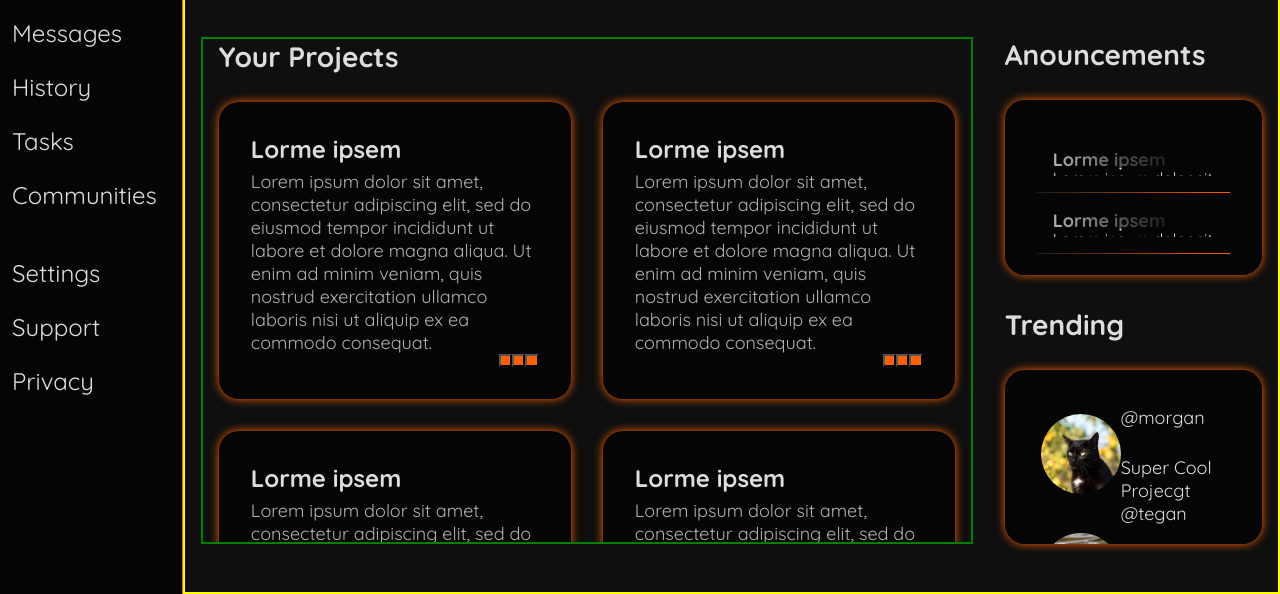
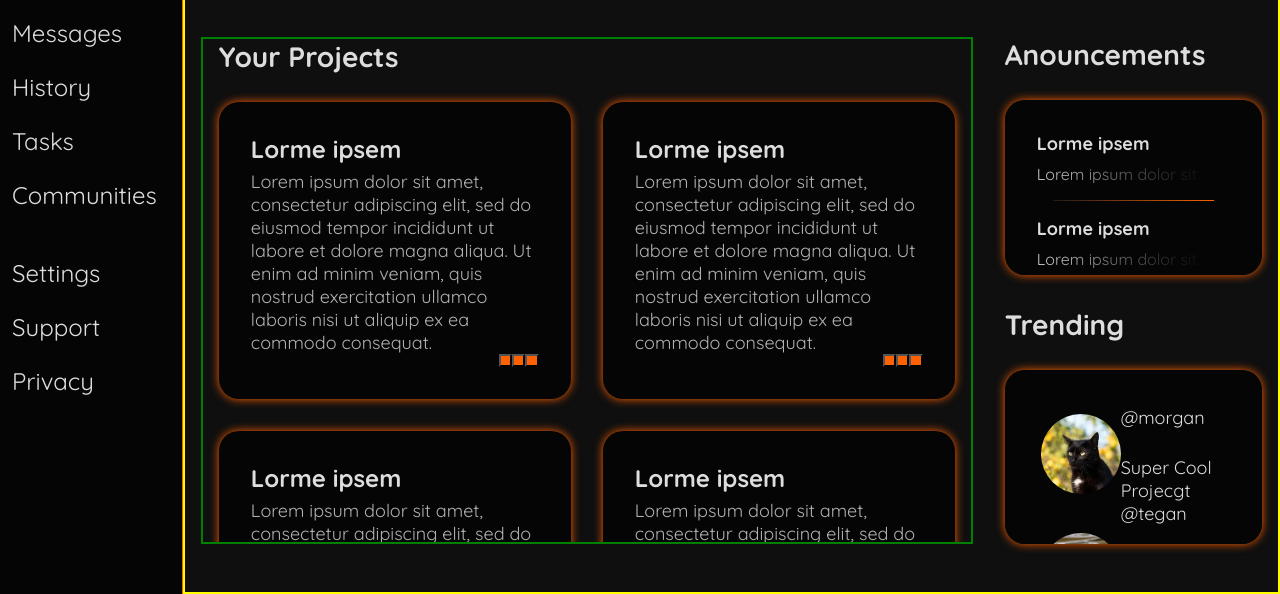
Before and after one commit to ilathem/admin-dashboard-top, a plain HTML site: page index.html in a window 1280 px wide. Shown: the part 206-800 px from the top of the page. Drawn offline with Linux system fonts and the light colour scheme.

Commit message:
Fixed text fade in announcements
Upon zoom in, the text fade would cover the title as well because the
title was included in the grid system used to calculate where the fade
should be, so the title was taken out of the grid with some spacing
adjusted to make sure that the fade will only ever cover the content of
the announcement, and never the title.

```diff
--- a/index.html
+++ b/index.html
@@ -167,29 +167,35 @@
             <div class="announcements-container generic-container">
                 <div class="announcement">
                     <p class="announcement-title">Lorme ipsem</p>
+                    <div class="announcement-grid">
                         <p class="announcement-text">Lorem ipsum dolor sit amet, consectetur adipiscing elit, sed do eiusmod
                             tempor
                             incididunt ut labore et dolore magna aliqua. Ut enim ad minim veniam, quis nostrud exercitation
                             ullamco laboris nisi ut aliquip ex ea commodo consequat.</p>
                         <div class="announcement-text-fade"></div>
                     </div>
+                </div>
                 <div class="divider"></div>
                 <div class="announcement">
                     <p class="announcement-title">Lorme ipsem</p>
+                    <div class="announcement-grid">
                         <p class="announcement-text">Lorem ipsum dolor sit amet, consectetur adipiscing elit, sed do eiusmod
                             tempor
                             incididunt ut labore et dolore magna aliqua. Ut enim ad minim veniam, quis nostrud exercitation
                             ullamco laboris nisi ut aliquip ex ea commodo consequat.</p>
                         <div class="announcement-text-fade"></div>
                     </div>
+                </div>
                 <div class="divider"></div>
                 <div class="announcement">
                     <p class="announcement-title">Lorme ipsem</p>
+                    <div class="announcement-grid">
                         <p class="announcement-text">Lorem ipsum dolor sit amet, consectetur adipiscing elit, sed do eiusmod
                             tempor
                             incididunt ut labore et dolore magna aliqua. Ut enim ad minim veniam, quis nostrud exercitation
                             ullamco laboris nisi ut aliquip ex ea commodo consequat.</p>
                         <div class="announcement-text-fade"></div>
+                    </div>
                 </div>
             </div>
         </div>
--- a/style.css
+++ b/style.css
@@ -251,9 +251,16 @@ body {
 
 .announcement {
     /* border: 2px solid pink; */
-    padding: 1em;
-    min-height: 60px;
+    /* min-height: 60px; */
+    display: flex;
+    flex-direction: column;
+}
+
+.announcement-grid {
+    /* border: 2px solid blue; */
+    /* min-height: 20px; */
     position: relative;
+    flex: 1;
     display: grid;
     grid-template-rows: repeat(auto-fill, 20px);
 }
@@ -265,8 +272,7 @@ body {
 }
 
 .announcement-text {
-    /* min-height: 60px; */
-    grid-row-start: 2;
+    grid-row-start: 1;
     grid-row-end: -1;
     text-overflow: ellipsis;
     overflow: hidden;
@@ -280,7 +286,6 @@ body {
     height: 20px;
     background: rgb(5, 5, 5);
     background: linear-gradient(90deg, rgba(5, 5, 5, 0.09007352941176472) 0%, rgba(5, 5, 5, 0.2721463585434174) 20%, rgba(5, 5, 5, 0.5130427170868348) 39%, rgba(5, 5, 5, 0.8127626050420168) 65%, rgba(5, 5, 5, 0.9304096638655462) 80%, rgba(5, 5, 5, 1) 100%);
-    right: 10px;
     width: 100%;
     /* border: 1px solid pink; */
 }
@@ -288,6 +293,7 @@ body {
 .divider {
     /* border: 10px solid purple; */
     height: 1px;
+    margin: 1em;
     background: rgb(255, 96, 0);
     background: linear-gradient(270deg, rgba(255, 96, 0, 1) 0%, rgba(28, 28, 28, 1) 100%);
 }
```
Lines whose indentation alone changed are shown as unchanged.
